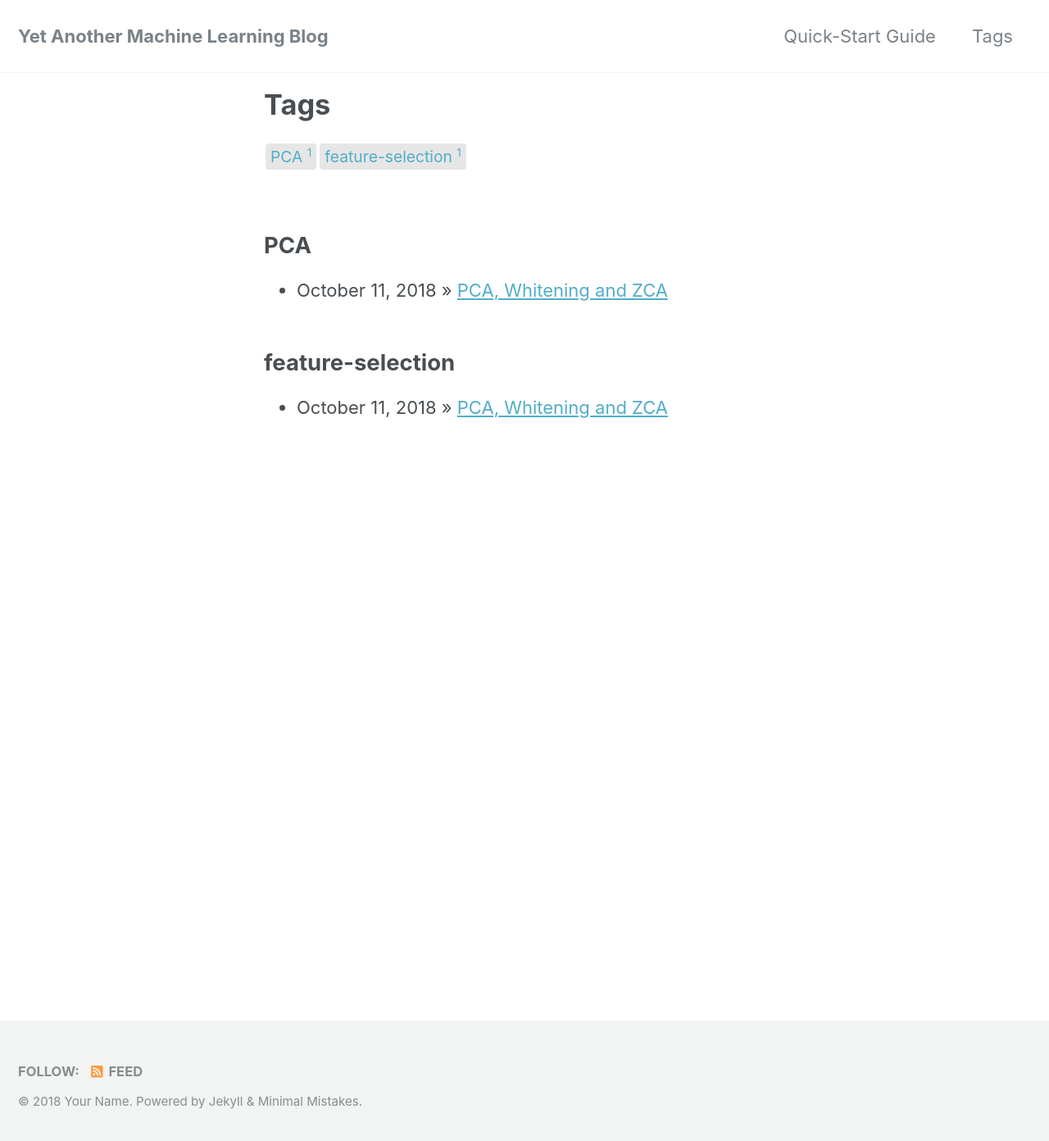
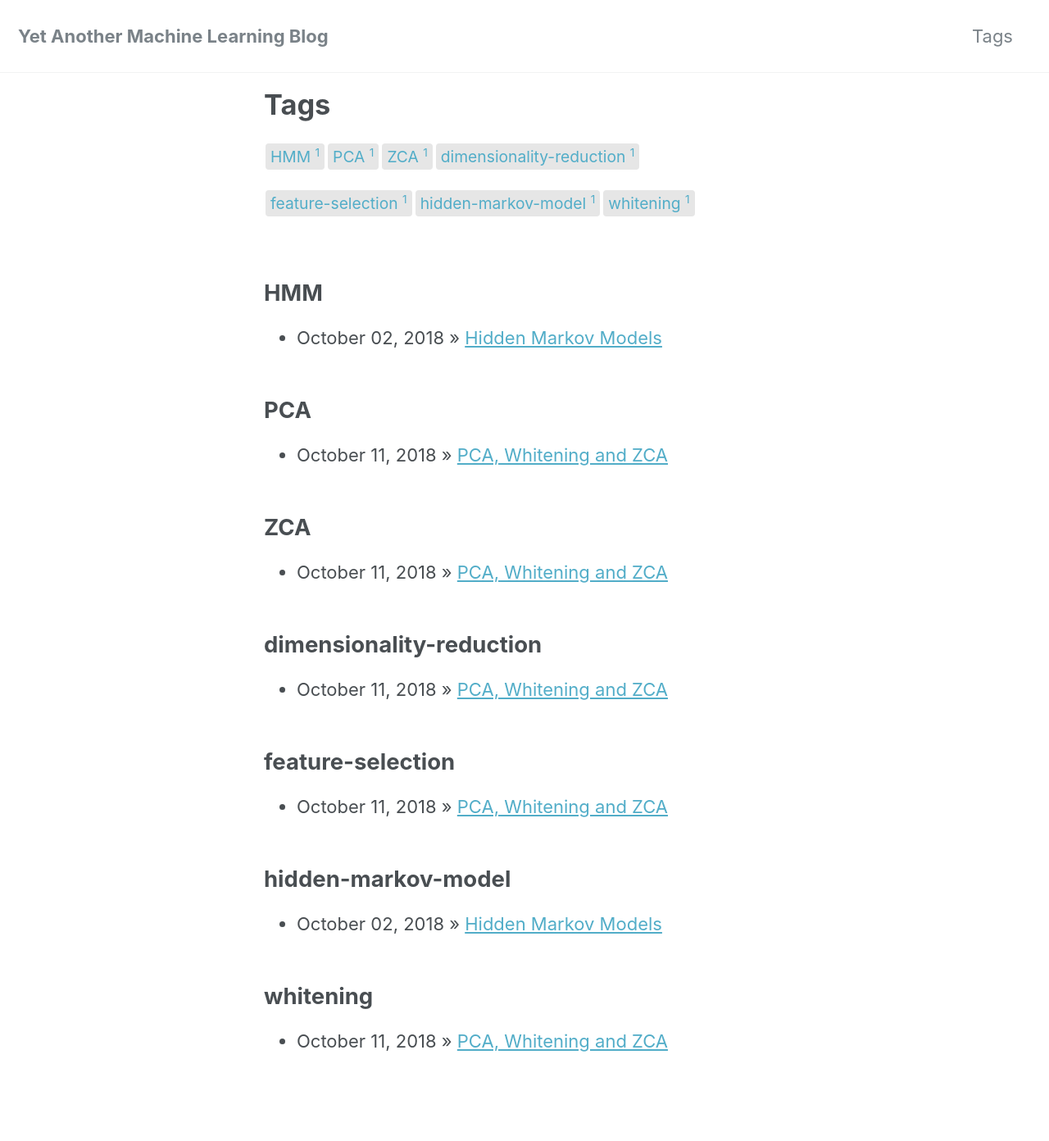
Before and after one commit to RishabhPatil/RishabhPatil.github.io, a Jekyll site: the page built from tags/index.md, in a window 1280 px wide and 1400 px high. Shown: the top 1392 px of the window at 82% size. Built offline with Jekyll 4.4.1, drawn with Linux system fonts in a browser that asks for light colours; cached includes are drawn as plain includes; nearby versions of some CDN libraries.

Commit message:
Fixed tags

```diff
--- a/_data/navigation.yml
+++ b/_data/navigation.yml
@@ -1,7 +1,7 @@
 # main links
 main:
-  - title: "Quick-Start Guide"
-    url: https://mmistakes.github.io/minimal-mistakes/docs/quick-start-guide/
+  # - title: "Quick-Start Guide"
+    # url: https://mmistakes.github.io/minimal-mistakes/docs/quick-start-guide/
   - title: "Tags"
     url: /tags/
   # - title: "About"
--- a/_posts/2018-10-1-HMM.markdown
+++ b/_posts/2018-10-1-HMM.markdown
@@ -2,7 +2,7 @@
 layout: single
 title:  "Hidden Markov Models"
 date:   2018-10-01 21:30:00 -0700
-<!-- categories: HMM hidden markov model -->
+tags: HMM hidden-markov-model
 ---
 <script type="text/javascript" src="https://cdn.mathjax.org/mathjax/latest/MathJax.js?config=TeX-AMS-MML_HTMLorMML"></script>
 I worked on this for my Fundamentals of Statistical Learning course.<br>
--- a/_posts/2018-10-11-PCA.markdown
+++ b/_posts/2018-10-11-PCA.markdown
@@ -2,8 +2,8 @@
 layout: single
 title:  "PCA, Whitening and ZCA"
 date:   2018-10-10 21:30:00 -0700
-tags: PCA feature-selection
-<!-- categories: feature selection PCA whitening ZCA dimensionality reduction -->
+<!-- tags: PCA feature-selection -->
+tags: feature-selection PCA whitening ZCA dimensionality-reduction
 ---
 <script type="text/javascript" src="https://cdn.mathjax.org/mathjax/latest/MathJax.js?config=TeX-AMS-MML_HTMLorMML"></script>
 [Complete Notebook with a small example of Fisher's Linear Discriminant included.](https://github.com/RishabhPatil/FundamentalsOfStatisticalLearning/blob/master/Assignment%202/PCA%20and%20Fisher's.ipynb)
```
